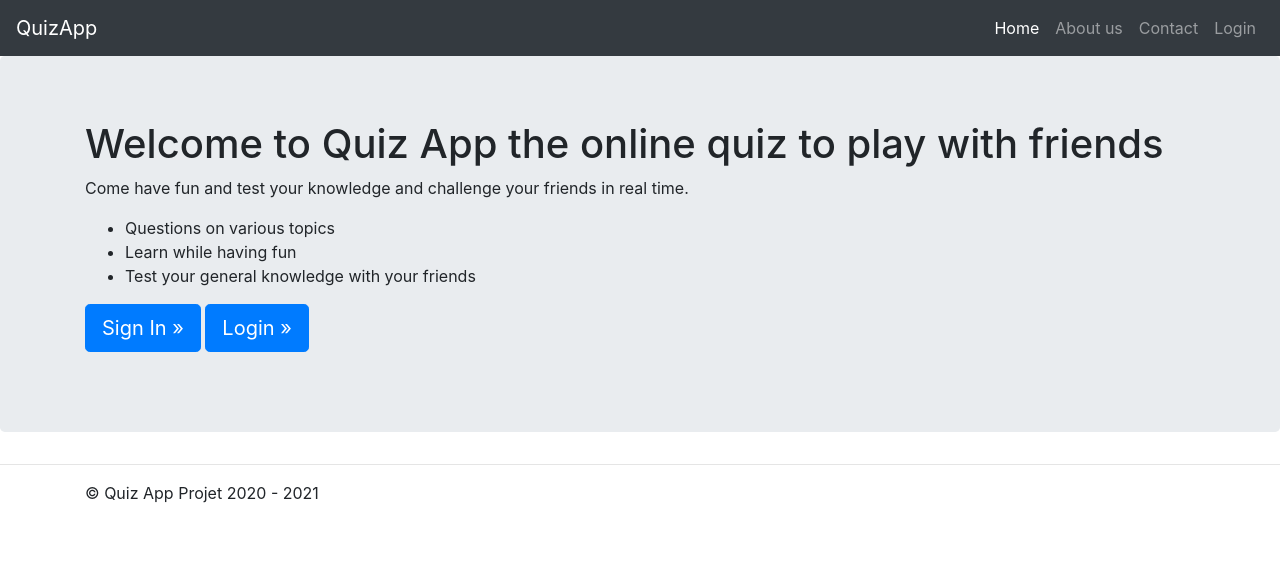
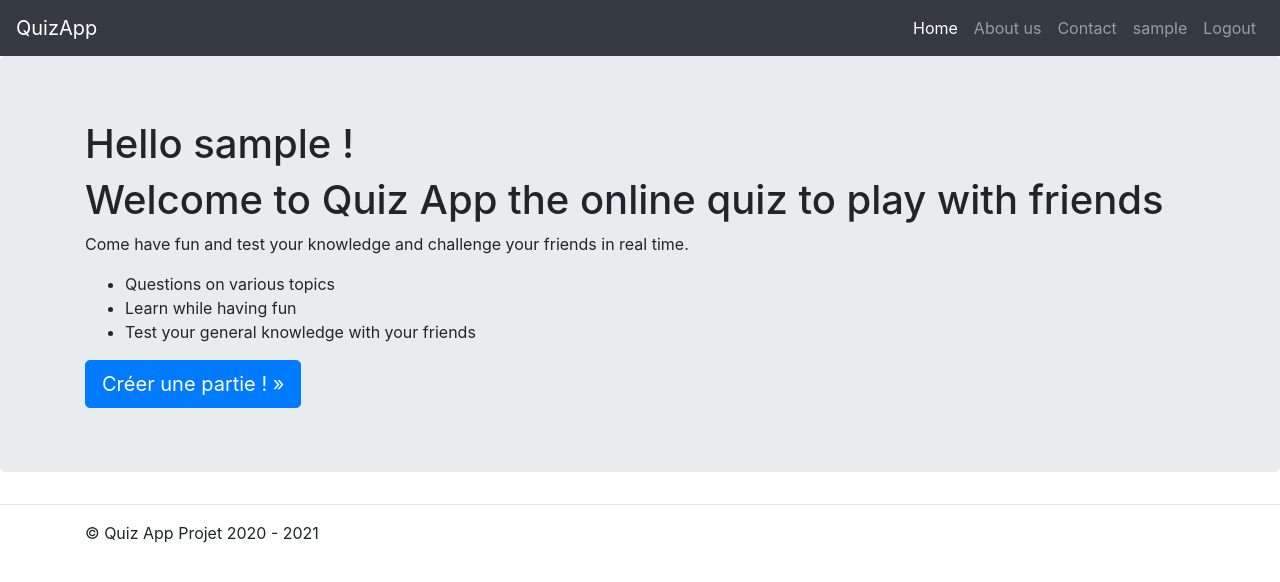
Before and after one commit to CodeOne45/Projet-Web-App-Quiz, a PHP site: page /views/index.php in a window 1280 px wide. Shown: the top 582 px of the page. Run offline with PHP 8.4, Linux system fonts and the light colour scheme; the visitor is signed in with stand-in values (Sample User, id 1).

Commit message:
Login & Register & Logout feauters are working !

```diff
--- a/includes/data.inc.php
+++ b/includes/data.inc.php
@@ -1,7 +1,6 @@
 <?php
 
 //Info BD sqlite
-
 session_start();
 $serverName = "localhost";
 $dBUsername = "root";
--- a/includes/login.inc.php
+++ b/includes/login.inc.php
@@ -2,7 +2,7 @@
 
 if (isset($_POST["submit"])) {
 
-    $email = $_POST["email"];
+    $email = $_POST["username"];
     $pwd = $_POST["pwd"];
 
     require_once 'data.inc.php';
--- a/includes/signIn.inc.php
+++ b/includes/signIn.inc.php
@@ -1,5 +1,5 @@
 <?php
-echo 'test';
+
 if (isset($_POST["submit"])) {
 
     $username = $_POST["username"];
--- a/views/header.php
+++ b/views/header.php
@@ -1,5 +1,10 @@
+<?php
+session_start();
+?>
+
 <!doctype html>
 <html lang="en">
+
 <head>
   <meta charset="utf-8">
   <meta name="viewport" content="width=device-width, initial-scale=1, shrink-to-fit=no">
@@ -33,6 +38,7 @@
   <!-- Custom styles for this template -->
 
 </head>
+
 <body>
   <nav class="navbar navbar-expand-md navbar-dark fixed-top bg-dark">
     <a class="navbar-brand" href="index.php">QuizApp</a>
@@ -51,9 +57,25 @@
         <li class="nav-item">
           <a class="nav-link" href="#">Contact</a>
         </li>
-      <li class="nav-item">
+        <?php
+        //User loged in or not
+        if (isset($_SESSION["userId"])) {
+          echo '<li class="nav-item">
+              <a class="nav-link" href="profile.php">' . $_SESSION["userName"] . '</a>
+            </li>';
+          echo '<li class="nav-item">
+              <a class="nav-link" href="..\includes\logout.inc.php">Logout</a>
+            </li>';
+        } else {
+          echo '<li class="nav-item">
           <a class="nav-link" href="login.php">Login</a>
-      </li>
+        </li>';
+          echo '<li class="nav-item">
+        <a class="nav-link" href="register.php">Sign In</a>
+      </li>';
+        }
+        ?>
+
       </ul>
     </div>
 
--- a/views/index.php
+++ b/views/index.php
@@ -6,16 +6,28 @@ include_once 'header.php';
 
   <div class="jumbotron">
     <div class="container">
+      <?php
+      if (isset($_SESSION["userId"])) {
+        echo "<h1> Hello " . $_SESSION["userName"] . " !</h1>";
+      }
+      ?>
       <h1 class="display-5">Welcome to Quiz App the online quiz to play with friends</h1>
       <p>Come have fun and test your knowledge and challenge your friends in real time.</p>
       <p>
         <ul>
-            <li>Questions on various topics</li>
-            <li>Learn while having fun</li>
-            <li>Test your general knowledge with your friends</li>
-        </ul></p>
-      <p><a class="btn btn-primary btn-lg" href="register.php" role="button">Sign In &raquo;</a>
-      <a class="btn btn-primary btn-lg" href="login.php" role="button">Login &raquo;</a></p>
+          <li>Questions on various topics</li>
+          <li>Learn while having fun</li>
+          <li>Test your general knowledge with your friends</li>
+        </ul>
+      </p>
+      <?php
+      if (isset($_SESSION["userId"])) {
+        echo '<a class="btn btn-primary btn-lg" href="quiz.php" role="button">Créer une partie ! &raquo;</a>';;
+      } else {
+        echo '<a class="btn btn-primary btn-lg" href="register.php" role="button">Sign In &raquo;</a>';
+        echo '<a class="btn btn-primary btn-lg" href="login.php" role="button">Login &raquo;</a>';
+      }
+      ?>
     </div>
   </div>
 
--- a/views/login.php
+++ b/views/login.php
@@ -29,7 +29,7 @@ if (isset($message)) {
         <label for="password">Password</label>
         <input type="password" class="form-control" name="pwd" placeholder="Password">
     </div>
-            <button type="submit" class="btn btn-primary">Login</button>
+    <button type="submit" class="btn btn-primary" name="submit">Login</button>
 
     <a href="register.php">Register now</a>
 </form>
--- a/views/register.php
+++ b/views/register.php
@@ -32,7 +32,7 @@ include_once 'header.php';
             <label for="password">Password</label>
             <input type="password" class="form-control" name="pwd" placeholder="Password">
         </div>
-            <button type="submit" class="btn btn-primary" name="submit">Sign un</button>
+        <button type="submit" class="btn btn-primary" name="submit">Sign In</button>
 
         <a href="login.php">Already registered ? Click here</a>
     </form>
@@ -51,9 +51,6 @@ include_once 'header.php';
     }
     ?>
 </section>
-<pre>
-    <?php var_dump($_POST);?>
-</pre>
 <?php
 include_once 'footer.php';
 ?>
```
Also changed, not shown: database/phpprojectbd.sql (+166 -75 lines), includes/functions.inc.php (+19 -9 lines), includes/logout.inc.php (added, +10 -0 lines). Lines whose indentation alone changed are shown as unchanged.
